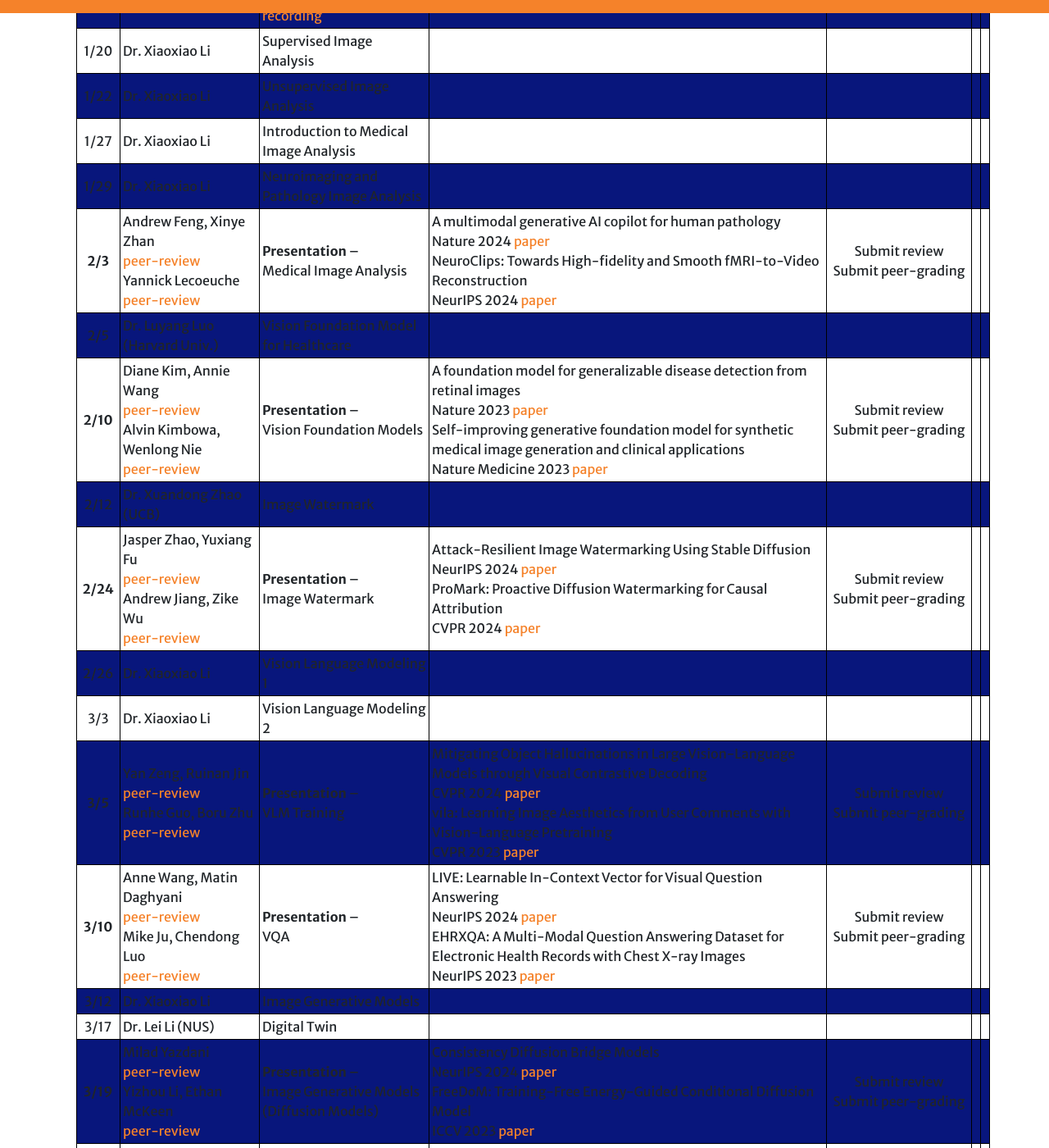
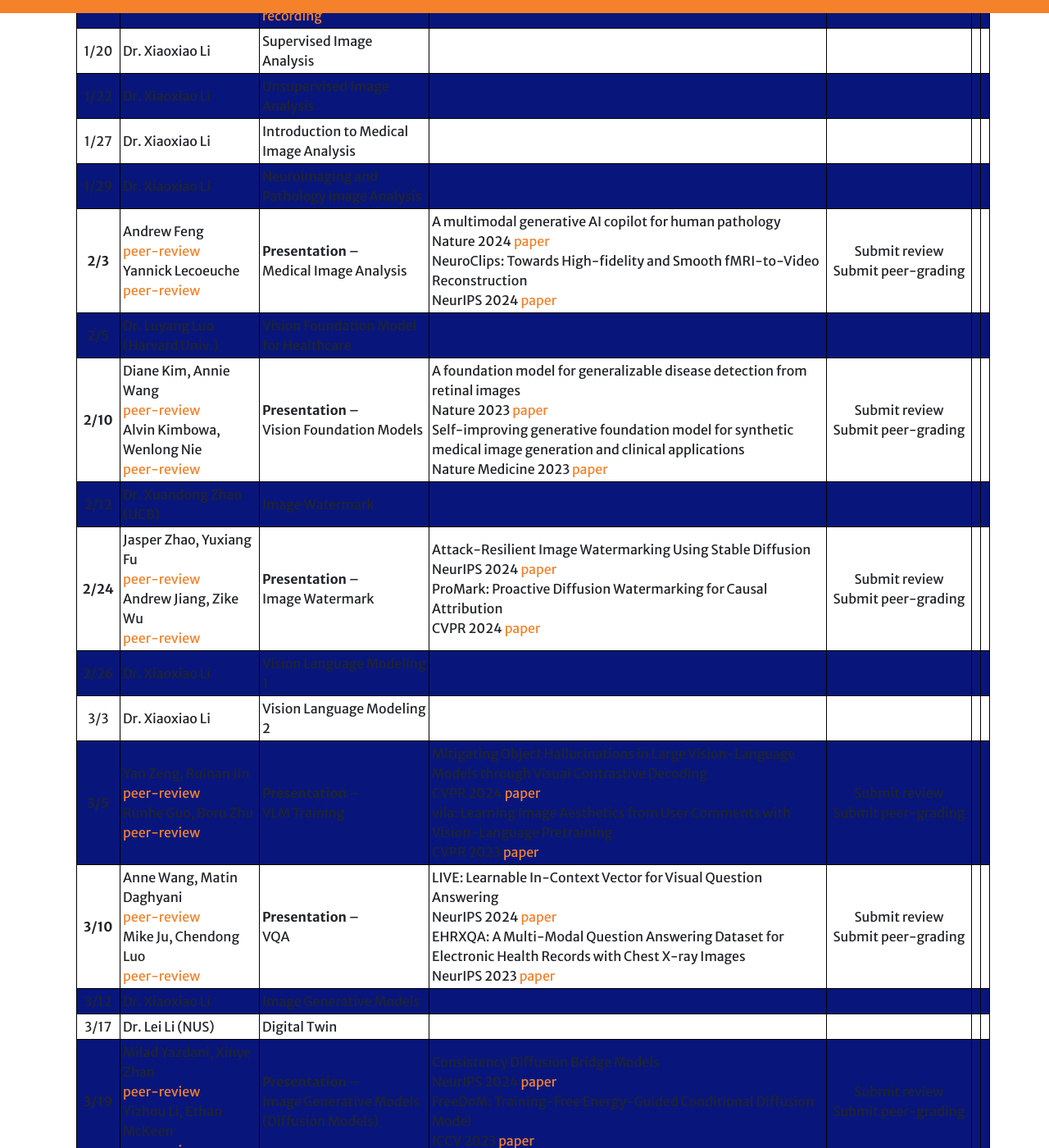
Before and after one commit to ubc-tea/EECE-570-2024w2, a Jekyll site: the page built from index.md, in a window 1280 px wide and 1400 px high, scrolled down 2481 px. Shown: the whole window at 82% size. Built offline with Jekyll 4.4.1, drawn with Linux system fonts in a browser that asks for light colours; a script that is not in the unit is left out; our own code applies the rules of GitHub Pages for plain Markdown files; part of the change alters nothing that is shown.

Commit message:
update presenter list

```diff
--- a/index.md
+++ b/index.md
@@ -130,7 +130,7 @@ Our schedule will be updated during the semester. Please frequently check the sc
 | 1/22  | Dr. Xiaoxiao Li | Unsupervised Image Analysis                 |                  |                                  |
 | 1/27  | Dr. Xiaoxiao Li | Introduction to Medical Image Analysis       |                 |                  |
 | 1/29  | Dr. Xiaoxiao Li | Neuroimaging and Pathology Image Analysis    |                  |                           |                 |                           |
-| **2/3**   |  Andrew Feng, Xinye Zhan   <br> [peer-review]() <br>  Yannick Lecoeuche  <br> [peer-review]() | **Presentation** – <br> Medical Image Analysis | A multimodal generative AI copilot for human pathology <br> Nature 2024 [paper](https://www.nature.com/articles/s41586-024-07618-3) <br> NeuroClips: Towards High-fidelity and Smooth fMRI-to-Video Reconstruction <br> NeurIPS 2024 [paper](https://arxiv.org/pdf/2410.19452)|  Submit review <br> Submit peer-grading           |
+| **2/3**   |  Andrew Feng   <br> [peer-review]() <br>  Yannick Lecoeuche  <br> [peer-review]() | **Presentation** – <br> Medical Image Analysis | A multimodal generative AI copilot for human pathology <br> Nature 2024 [paper](https://www.nature.com/articles/s41586-024-07618-3) <br> NeuroClips: Towards High-fidelity and Smooth fMRI-to-Video Reconstruction <br> NeurIPS 2024 [paper](https://arxiv.org/pdf/2410.19452)|  Submit review <br> Submit peer-grading           |
 | 2/5   | Dr. Luyang Luo (Harvard Univ.) |  Vision Foundation Model for Healthcare    |
 | **2/10**   |  Diane Kim, Annie Wang   <br> [peer-review]() <br>  Alvin Kimbowa, Wenlong Nie  <br> [peer-review]() | **Presentation** – <br> Vision Foundation Models | A foundation model for generalizable disease detection from retinal images <br> Nature 2023 [paper](https://www.nature.com/articles/s41586-023-06555-x) <br> Self-improving generative foundation model for synthetic medical image generation and clinical applications <br> Nature Medicine 2023 [paper](https://www.nature.com/articles/s41591-024-03359-y)|  Submit review <br> Submit peer-grading           |
 | 2/12  | Dr. Xuandong Zhao (UCB) | Image Watermark                    |                  |                                   |
@@ -141,7 +141,7 @@ Our schedule will be updated during the semester. Please frequently check the sc
 |**3/10** | Anne Wang, Matin Daghyani   <br> [peer-review]() <br>  Mike Ju, Chendong Luo  <br> [peer-review]() | **Presentation** – <br> VQA | LIVE: Learnable In-Context Vector for Visual Question Answering <br> NeurIPS 2024 [paper](https://openreview.net/pdf?id=QhRemVrZbG) <br> EHRXQA: A Multi-Modal Question Answering Dataset for Electronic Health Records with Chest X-ray Images <br> NeurIPS 2023 [paper](https://openreview.net/pdf?id=Pk2x7FPuZ4)|  Submit review <br> Submit peer-grading           |
 | 3/12  | Dr. Xiaoxiao Li | Image Generative Models                    |                  |
 | 3/17  | Dr. Lei Li (NUS)| Digital Twin                   |                  |                                  |
-|**3/19** | Milad Yazdani   <br> [peer-review]() <br>  Yizhou Li, Ethan McKeen  <br> [peer-review]() | **Presentation** – <br> Image Generative Models (Diffusion Models) | Consistency Diffusion Bridge Models <br> NeurIPS 2024 [paper](https://openreview.net/pdf?id=FFJFGx78OK) <br> FreeDoM: Training-Free Energy-Guided Conditional Diffusion Model <br> ICCV 2023 [paper](https://openaccess.thecvf.com/content/ICCV2023/papers/Yu_FreeDoM_Training-Free_Energy-Guided_Conditional_Diffusion_Model_ICCV_2023_paper.pdf)|  Submit review <br> Submit peer-grading        |                 |
+|**3/19** | Milad Yazdani, Xinye Zhan   <br> [peer-review]() <br>  Yizhou Li, Ethan McKeen  <br> [peer-review]() | **Presentation** – <br> Image Generative Models (Diffusion Models) | Consistency Diffusion Bridge Models <br> NeurIPS 2024 [paper](https://openreview.net/pdf?id=FFJFGx78OK) <br> FreeDoM: Training-Free Energy-Guided Conditional Diffusion Model <br> ICCV 2023 [paper](https://openaccess.thecvf.com/content/ICCV2023/papers/Yu_FreeDoM_Training-Free_Energy-Guided_Conditional_Diffusion_Model_ICCV_2023_paper.pdf)|  Submit review <br> Submit peer-grading        |                 |
 |**3/24** | Jiapei Yu, Shiqi Lin   <br> [peer-review]() <br>  Running yang, Qihang (Dylan) Zhang  <br> [peer-review]() | **Presentation** – <br> Text-to-image Generation | Grounded Text-to-Image Synthesis with Attention Refocusing <br> CVPR 2024 [paper](https://arxiv.org/pdf/2306.05427) <br> LEDITS++: Limitless Image Editing using Text-to-Image Models <br> CVPR 2024 [paper](https://arxiv.org/pdf/2311.16711)|  Submit review <br> Submit peer-grading           |
 | 3/26  | Dr. Xiaoxiao Li | Vision Prompt Tuning                    |                  |                                   |
 |**3/31** | Dorna Dehghani, Hasti Jalali   <br> [peer-review]() <br>  Rui Guo, Bassant Medhat  <br> [peer-review]() | **Presentation** – <br> Vision Prompt Tuning | Visual Programming: Compositional visual reasoning without training <br> CVPR 2023 [paper](https://arxiv.org/pdf/2211.11559) <br> E^2VPT: An Effective and Efficient Approach for Visual Prompt Tuning <br> ICCV 2023 [paper](https://openaccess.thecvf.com/content/ICCV2023/papers/Han_E2VPT_An_Effective_and_Efficient_Approach_for_Visual_Prompt_Tuning_ICCV_2023_paper.pdf)|  Submit review <br> Submit peer-grading           |
```
